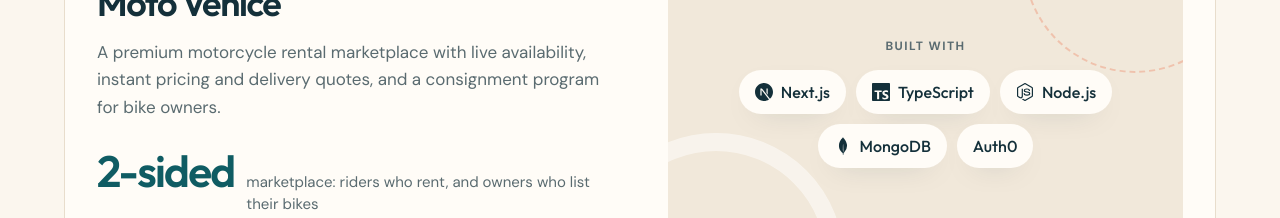
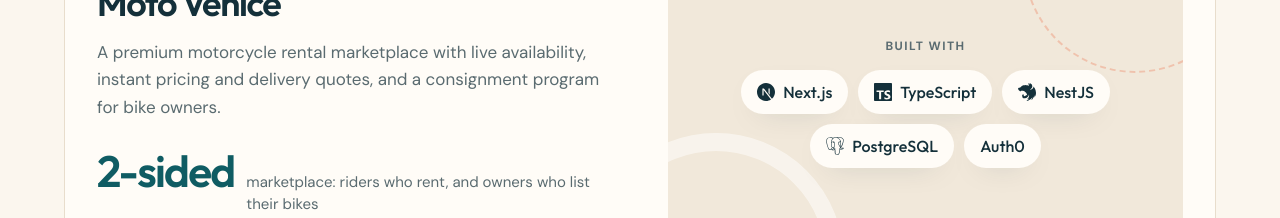
Before and after one commit to ShivharakhYadav/shivharakhyadav, a Next.js app: page /projects in a window 1280 px wide. Shown: the part 980-1198 px from the top of the page. Built offline with nearby package versions, Linux system fonts and the light colour scheme.

Commit message:
Correct the Moto Venice stack and show tools in labelled rows
New optional tools field renders Deployment, Source code and CI/CD rows
under the stack on case-study pages. iFour tags drop MongoDB for NestJS.

```diff
--- a/src/app/projects/[slug]/page.tsx
+++ b/src/app/projects/[slug]/page.tsx
@@ -160,6 +160,23 @@
                   </li>
                 ))}
               </ul>
+              {/* tools by role (deployment, project management…) so they don't mix with the tech */}
+              {project.tools && project.tools.length > 0 && (
+                <dl className="mt-6 grid grid-cols-1 gap-x-6 gap-y-2 border-t border-line pt-6 sm:grid-cols-[170px_minmax(0,1fr)] sm:gap-y-3">
+                  {project.tools.map((t) => (
+                    <div key={t.label} className="contents">
+                      <dt className="eyebrow text-muted sm:pt-2">{t.label}</dt>
+                      <dd className="mb-2 flex flex-wrap gap-2 sm:mb-0">
+                        {t.items.map((i) => (
+                          <span key={i} className="chip text-sm">
+                            {i}
+                          </span>
+                        ))}
+                      </dd>
+                    </div>
+                  ))}
+                </dl>
+              )}
             </CaseSection>
 
             <CaseSection title="Outcome">
--- a/src/data/experience.ts
+++ b/src/data/experience.ts
@@ -78,7 +78,7 @@
       "calloquy",
       "my-ticket-solutions",
     ],
-    tags: ["React", "Next.js", "Node.js", "MongoDB", "PostgreSQL", "Socket.IO", "AWS", "Office.js"],
+    tags: ["React", "Next.js", "Node.js", "NestJS", "PostgreSQL", "Socket.IO", "AWS", "Office.js"],
     awards: ["Client Excellence ×2", "Good Learner Award"],
   },
 ];
--- a/src/data/projects.ts
+++ b/src/data/projects.ts
@@ -18,6 +18,8 @@
   problem: string
   role: string[]
   stack: string[]
+  /** labelled tool rows under the stack, e.g. { label: 'Deployment', items: ['Render'] } */
+  tools?: { label: string; items: string[] }[]
   highlights: string[]
   outcome: string
   /** hide the "Built as <role> at <company>" line on the case-study page */
@@ -84,7 +86,7 @@
     },
     summary:
       'The platform behind a Venice Beach luxury and exotic motorcycle rental business. I built the Swagger-documented REST API and the production Next.js storefront, then extended it with new rental modules and a consignment program that turned it into a two-sided marketplace.',
-    tags: ['Next.js', 'TypeScript', 'Node.js', 'MongoDB', 'Auth0'],
+    tags: ['Next.js', 'TypeScript', 'NestJS', 'PostgreSQL', 'Auth0'],
     metrics: [
       { label: 'Built', value: 'API + storefront' },
       { label: 'Auth & KYC', value: 'Auth0 + Veriff' },
@@ -104,17 +106,24 @@
     stack: [
       'Next.js',
       'TypeScript',
-      'Node.js',
-      'MongoDB',
-      'Swagger / OpenAPI',
+      'NestJS',
+      'PostgreSQL',
+      'Redis',
+      'Redux Toolkit',
       'Auth0',
       'Veriff (KYC)',
-      'Mapbox Directions API',
+      'Twilio',
+      'Docker',
+      'Swagger',
+      'Mapbox',
       'Chakra UI',
-      'TanStack React Query',
+      'React Query',
       'Jest',
-      'GitHub Actions',
-      'Render',
+    ],
+    tools: [
+      { label: 'Deployment', items: ['Render'] },
+      { label: 'Source code', items: ['GitHub'] },
+      { label: 'CI/CD', items: ['GitHub Actions'] },
     ],
     highlights: [
       "Interval-overlap availability filtering: no customer is shown a bike that's already booked for their dates",
```
Also changed, not shown: 1 other file (tests, documents, lock files or other folders).
